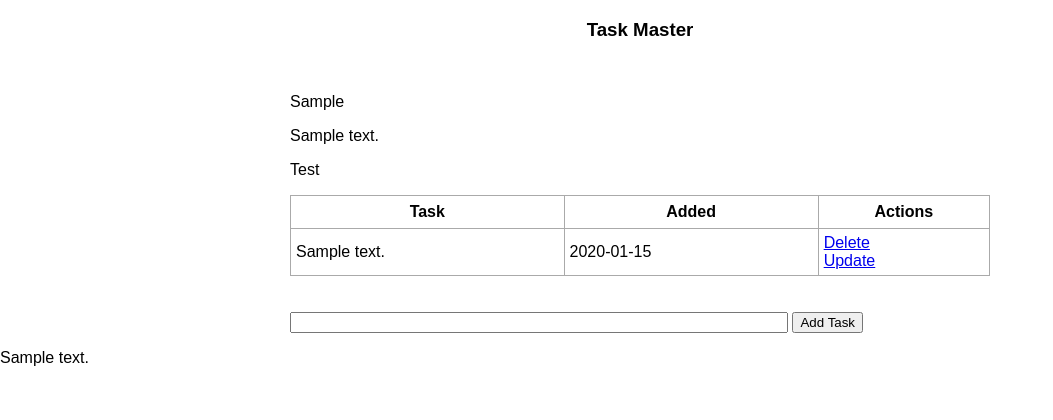
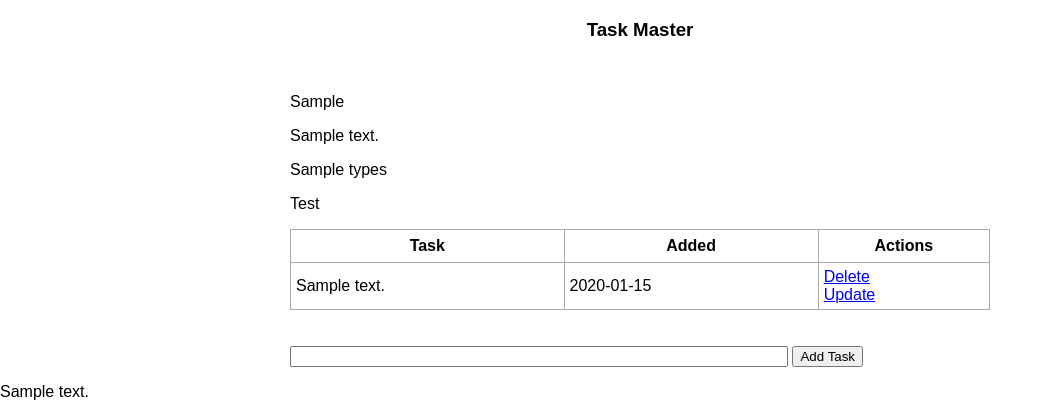
Before and after one commit to sarathsairam/flasktodoapp, a Flask app: template templates/index.html in a window 1280 px wide. Shown: the top 420 px of the page, without its empty margins (0-1053 px from the left). Run offline with Flask 2, Linux system fonts and the light colour scheme; tables that the repository leaves empty hold one stand-in row (values such as "Sample post"); the template is opened without the code that fills it: values that come from a table or form of the project are taken from there, most other values are stand-ins (such as "Sample title", 1, 10 or a date in 2020); some web fonts are replaced.

Commit message:
changes now

```diff
--- a/app.py
+++ b/app.py
@@ -36,6 +36,7 @@ def index():
     urls = "http://www.mypanchang.com/mobilewidget.php?cityname=Hyderabad-AP-India&displaymode=full"
     drvr.get(urls)
     panchangText = drvr.find_element_by_tag_name('table').text.replace("\n", " ")
+    types = type(panchangText)
     remoteIP = request.headers['X-Forwarded-For']
     if request.method == 'POST':
         task_content = request.form['content']
@@ -54,7 +55,8 @@ def index():
         tasks = Todo.query.order_by(Todo.date_created).all()
         return render_template("index.html", tasks = tasks,
             remoteIP = remoteIP,
-            panchangText = panchangText
+            panchangText = panchangText,
+            types = types
             )
             #            currtime = datetime.now(tz.tzlocal()).tzname(),
     ## return "Hello World!"
--- a/templates/index.html
+++ b/templates/index.html
@@ -14,6 +14,7 @@
     <br>
     <p>{{ remoteIP }}</p>
     <p>{{ panchangText }}</p>
+    <p>{{ types }}</p>
     <p>Test</p>
     <table border="1">
         <tr>
```
